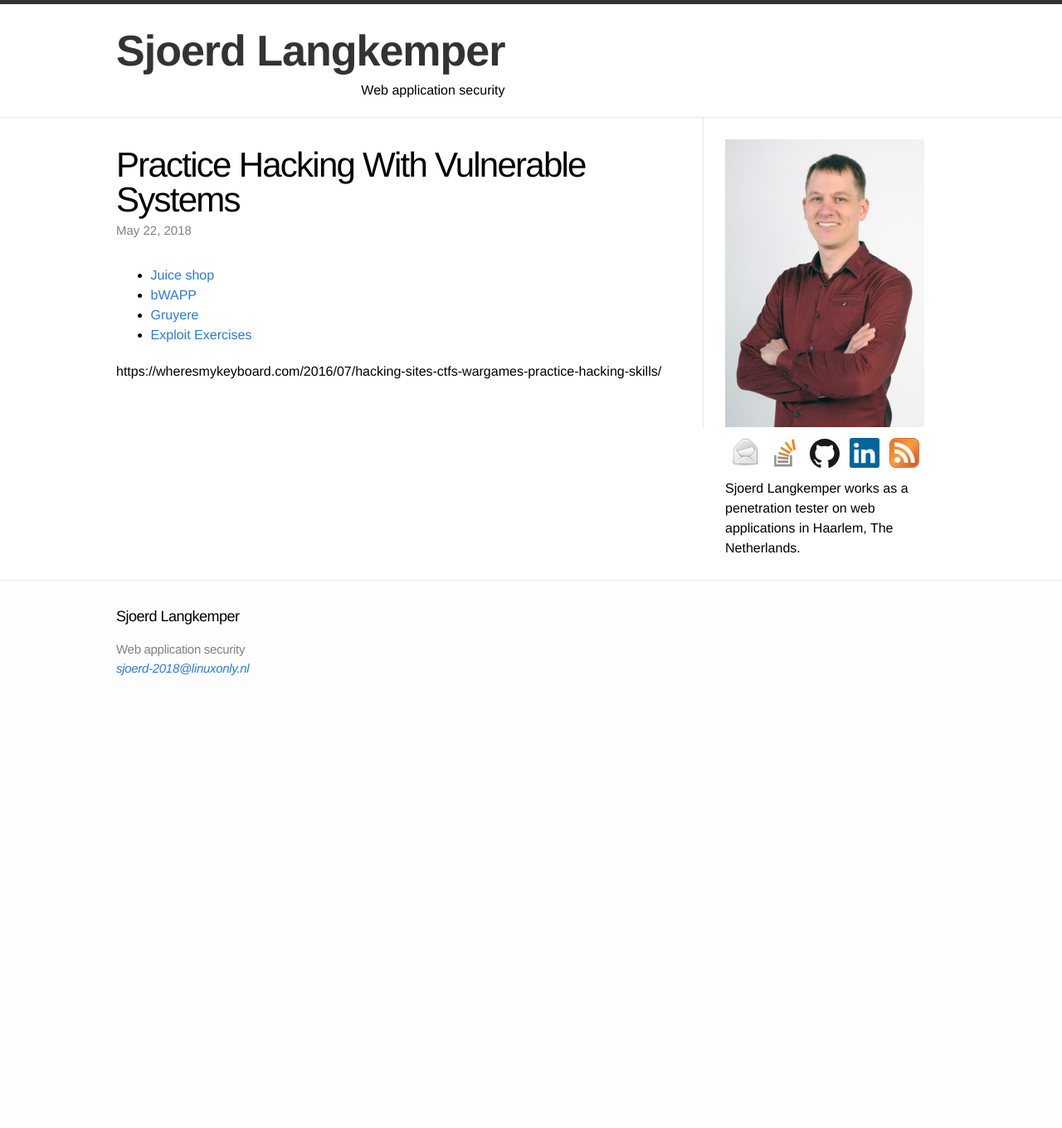
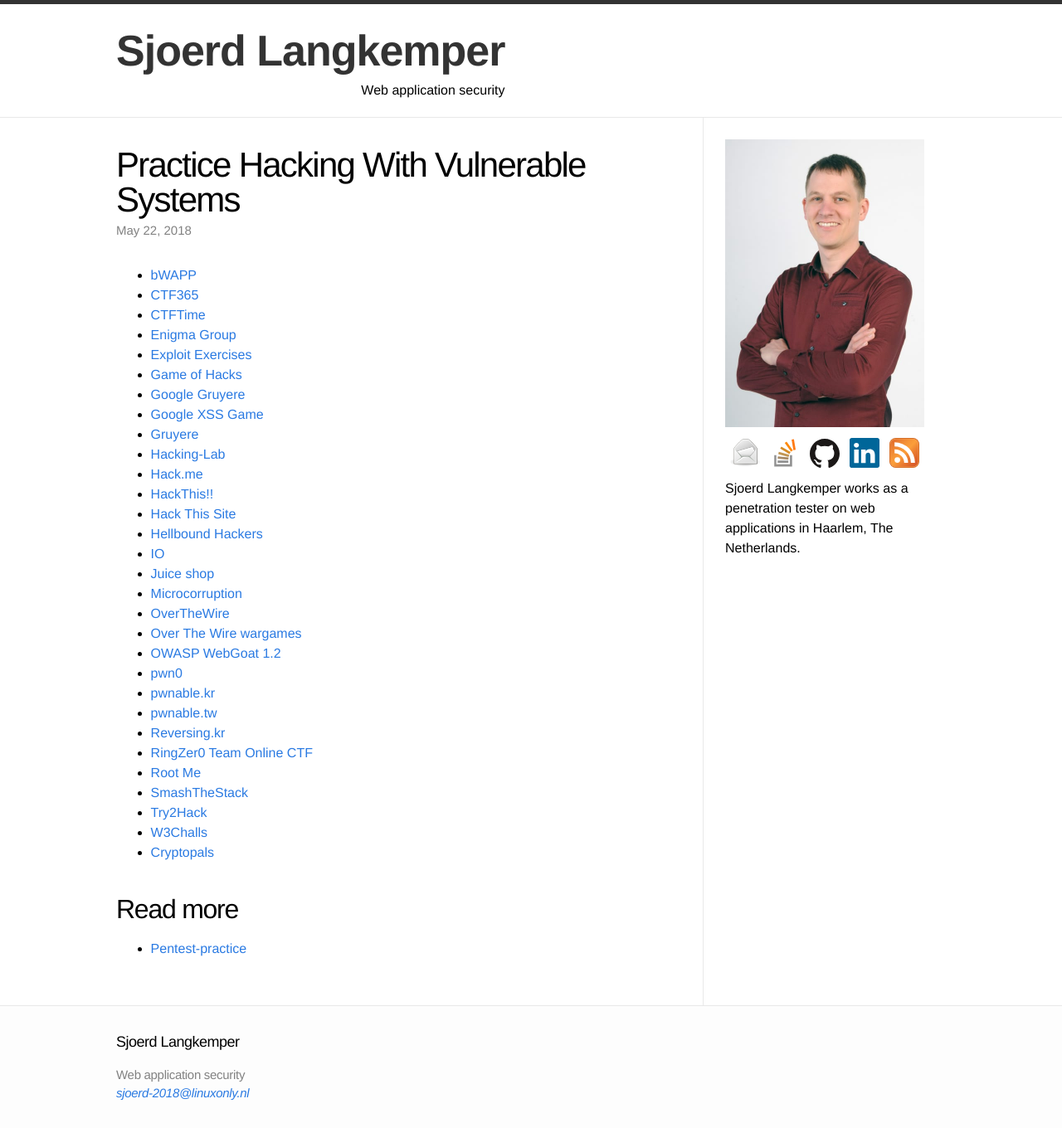
Before and after one commit to Sjord/Sjord.github.io, a Jekyll site: the page built from _posts/2018-05-22-practice-hacking-with-vulnerable-systems.md, in a window 1280 px wide. Shown: the whole page at 83% size. Built offline with Jekyll 4.4.1, drawn with Linux system fonts in a browser that asks for light colours; our own code applies the rules of GitHub Pages for plain Markdown files; before the commit the page ends 900 px from its top, so only the background shows below that.

Commit message:
Some more vulnerable apps

```diff
--- a/_posts/2018-05-22-practice-hacking-with-vulnerable-systems.md
+++ b/_posts/2018-05-22-practice-hacking-with-vulnerable-systems.md
@@ -1,7 +1,35 @@
+* [bWAPP](http://www.itsecgames.com/)
+* [CTF365](https://ctf365.com/)
+* [CTFTime](https://ctftime.org/)
+* [Enigma Group](https://www.enigmagroup.org/)
+* [Exploit Exercises](https://exploit-exercises.com/)
+* [Game of Hacks](http://www.gameofhacks.com/)
+* [Google Gruyere](http://google-gruyere.appspot.com/)
+* [Google XSS Game](https://xss-game.appspot.com/)
+* [Gruyere](http://google-gruyere.appspot.com/)
+* [Hacking-Lab](https://www.hacking-lab.com/index.html)
+* [Hack.me](https://hack.me/)
+* [HackThis!!](https://www.hackthis.co.uk/)
+* [Hack This Site](https://www.hackthissite.org/)
+* [Hellbound Hackers ](https://www.hellboundhackers.org/)
+* [IO](http://io.netgarage.org/)
+* [Juice shop](https://github.com/bkimminich/juice-shop)
+* [Microcorruption](https://microcorruption.com/)
+* [OverTheWire](http://overthewire.org/wargames/)
+* [Over The Wire wargames](http://overthewire.org/wargames/)
+* [OWASP WebGoat 1.2](https://www.owasp.org/index.php/Category:OWASP_WebGoat_Project)
+* [pwn0](https://pwn0.com/)
+* [pwnable.kr](http://pwnable.kr/)
+* [pwnable.tw](https://pwnable.tw/)
+* [Reversing.kr](http://reversing.kr/)
+* [RingZer0 Team Online CTF](https://ringzer0team.com/)
+* [Root Me](https://www.root-me.org/)
+* [SmashTheStack](http://smashthestack.org/)
+* [Try2Hack](http://www.try2hack.nl/)
+* [W3Challs](https://w3challs.com/)
+* [Cryptopals](https://cryptopals.com/)
 
-* [Juice shop](https://github.com/bkimminich/juice-shop)
-* [bWAPP](http://www.itsecgames.com/)
-* [Gruyere](http://google-gruyere.appspot.com/)
-* [Exploit Exercises](https://exploit-exercises.com/)
 
-https://wheresmykeyboard.com/2016/07/hacking-sites-ctfs-wargames-practice-hacking-skills/
+## Read more
+
+* [Pentest-practice](https://github.com/roya0045/Pentest-practice)
```
